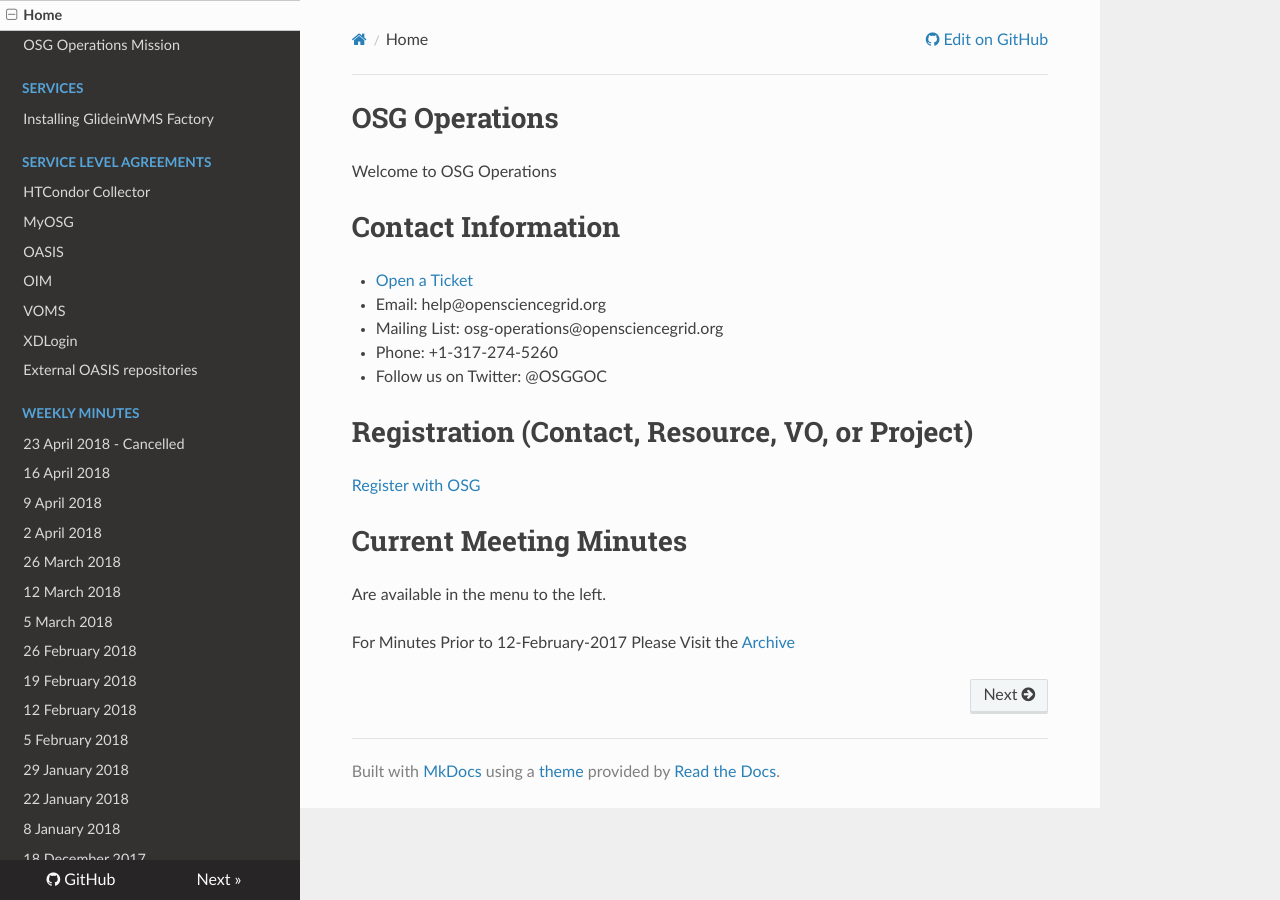
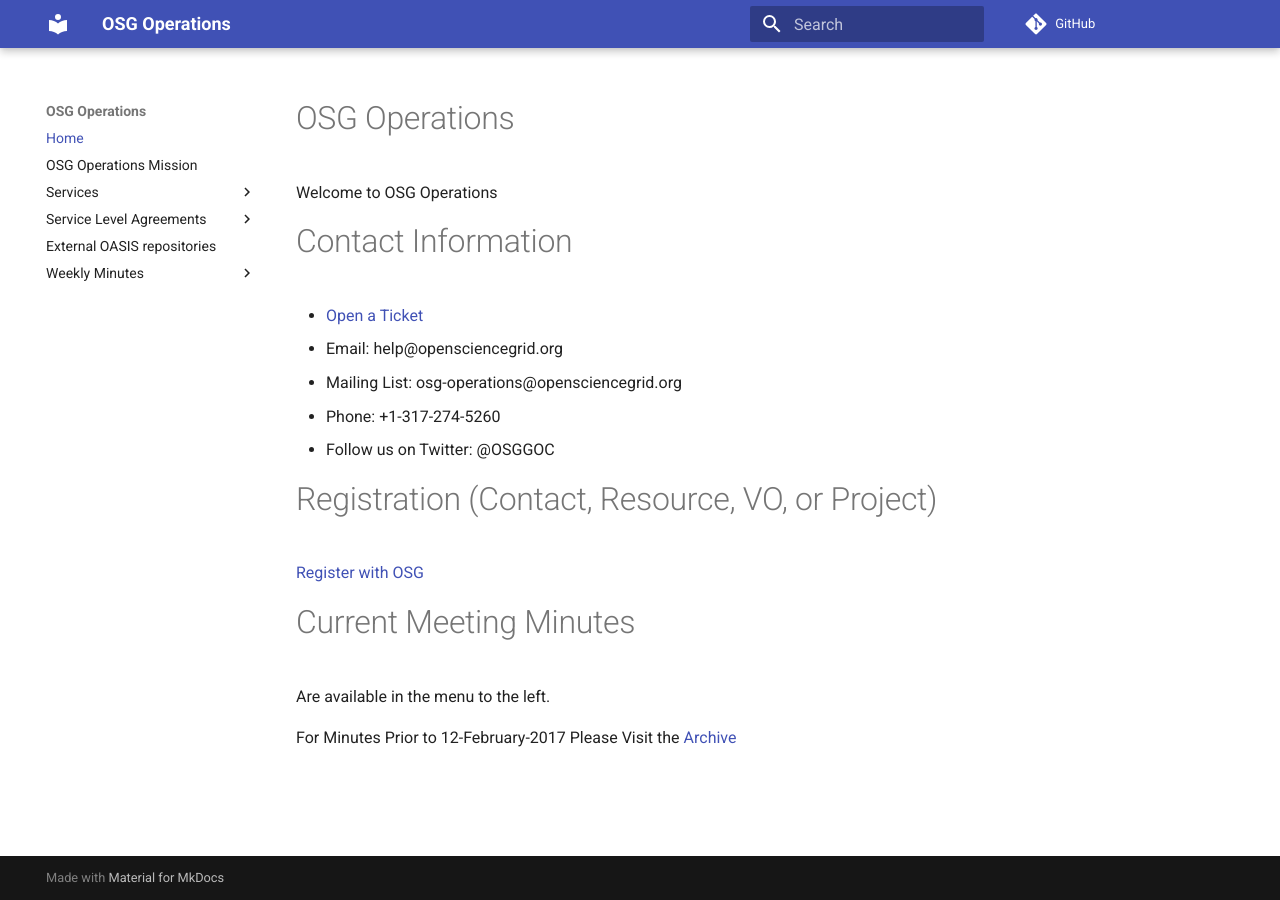
Before and after one commit to osg-htc/operations, an MkDocs documentation site: the page built from docs/index.md, in a window 1280 px wide. Built offline with MkDocs 1.6.1 and Material for MkDocs 9.7.7, drawn with Linux system fonts in a browser that asks for light colours; nearby versions of some CDN libraries; comment, search, counter and statistics services are not loaded; old or Windows-style settings are respelled for this version of MkDocs.

Commit message:
Make the operations web look like the other OSG webs

```diff
--- a/mkdocs.yml
+++ b/mkdocs.yml
@@ -1,8 +1,13 @@
 site_name: OSG Operations
-site_url: https://opensciencegrid.github.io/operations/
+site_url: https://www.opensciencegrid.org/operations/
 repo_url: https://github.com/opensciencegrid/operations/
+google_analytics: ['UA-69012-29', 'opensciencegrid.github.io']
 theme:
-  name: readthedocs
+  name: material
+  favicon: 'img/favicon.ico'
+
+extra_css:
+  - css/extra.css
 
 pages:
 - Home: 'index.md'
@@ -75,4 +80,6 @@
 
 markdown_extensions:
   - admonition
+  - codehilite
+  - toc(permalink=true)
   - osg_markdown.colors
```
